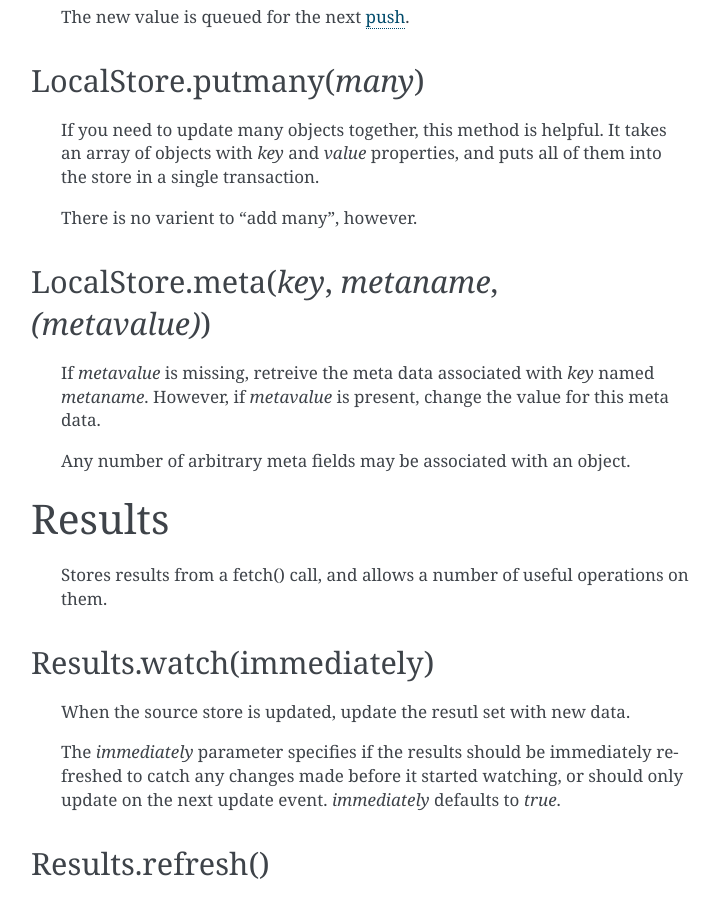
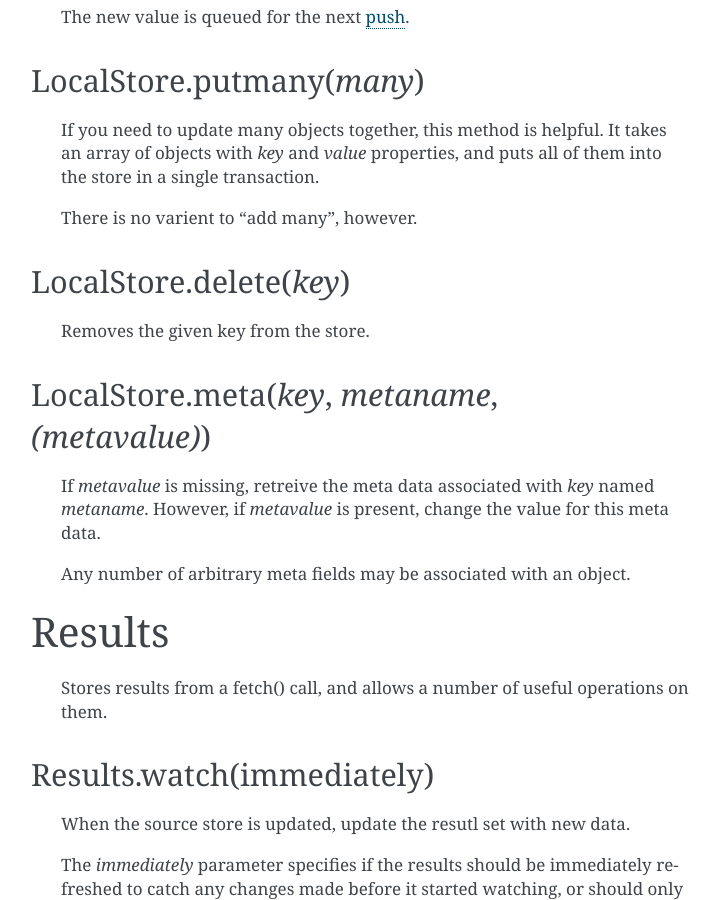
Before and after one commit to plasmidhq/plasmid, a Sphinx documentation site: the page built from docs/plasmidjs_api.rst, in a window 1280 px wide and 900 px high, scrolled down 6439 px. Shown: the whole window, without its empty margins (389-1109 px from the left). Built offline with Sphinx 7.4.7, drawn with Linux system fonts in a browser that asks for light colours; some of the changed text lies outside the part shown.

Commit message:
Update docs

```diff
--- a/docs/conf.py
+++ b/docs/conf.py
@@ -55,9 +55,9 @@ author = 'Calvin Spealman'
 # built documents.
 #
 # The short X.Y version.
-version = '1.0.2'
+version = '1.2.0'
 # The full version, including alpha/beta/rc tags.
-release = '1.0.2'
+release = '1.2.0'
 
 # The language for content autogenerated by Sphinx. Refer to documentation
 # for a list of supported languages.
--- a/docs/plasmidjs_api.rst
+++ b/docs/plasmidjs_api.rst
@@ -292,6 +292,11 @@ LocalStore.putmany(`many`)
 
     There is no varient to "add many", however.
 
+LocalStore.delete(`key`)
+------------------------
+
+    Removes the given key from the store.
+
 LocalStore.meta(`key`, `metaname`, `(metavalue)`)
 -------------------------------------------------
 
```
